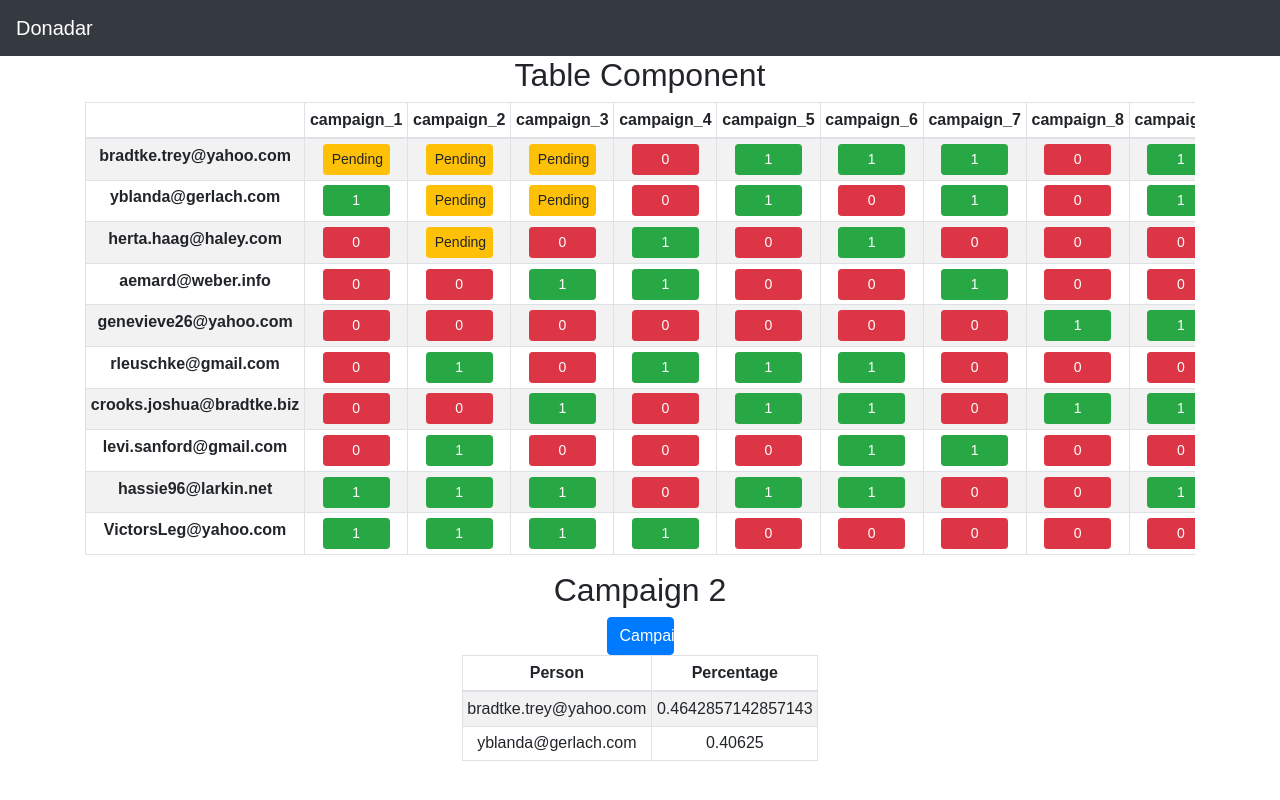
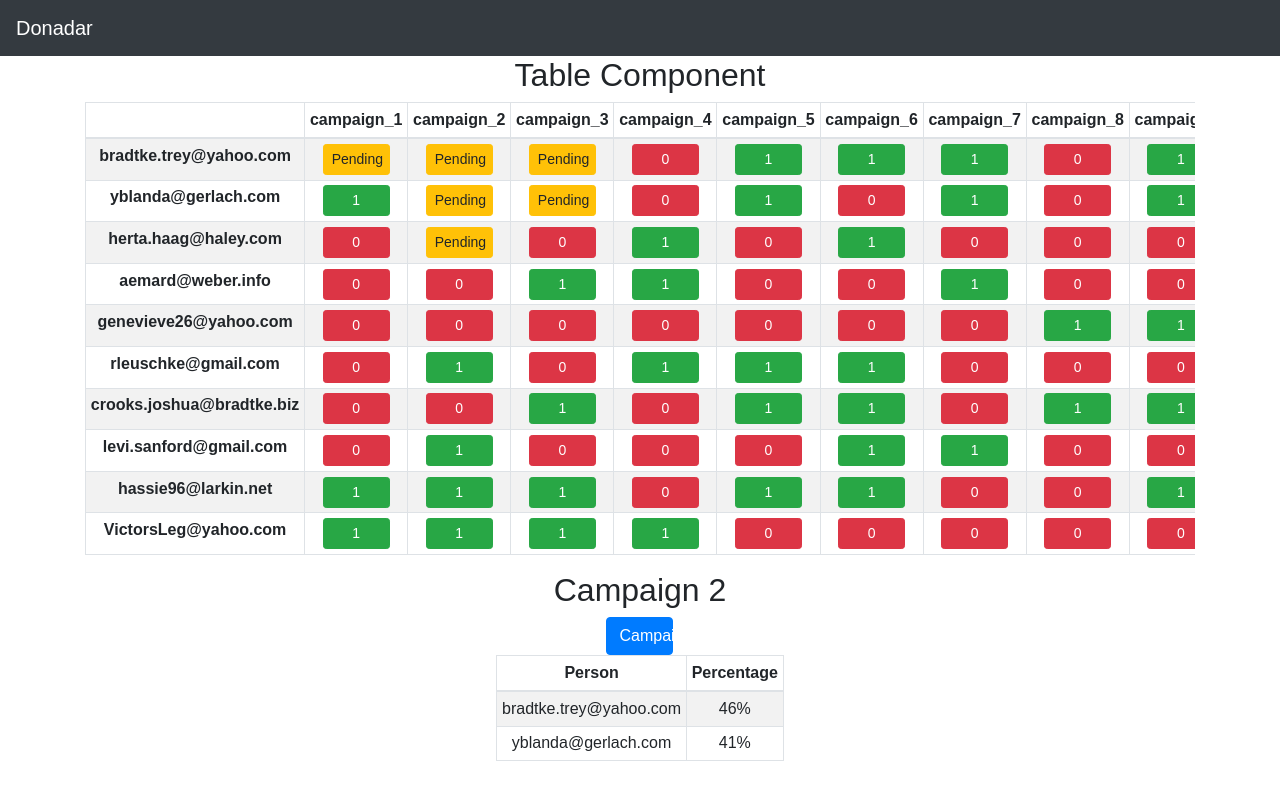
Before and after one commit to masonpimentel/vanhacks2019, a React (Create React App) app: page / in a window 1280 px wide. Built offline with nearby package versions, Linux system fonts and the light colour scheme.

Commit message:
Format percentage

```diff
--- a/src/outputComponent.js
+++ b/src/outputComponent.js
@@ -125,7 +125,7 @@ class OutputComponent extends Component {
         return rowData.map((el, i) =>
             <tr key={i}>
                 <td>{el.identity}</td>
-                <td>{el.weighted_avg}</td>
+                <td>{(el.weighted_avg.toFixed(2) * 100) + "%"}</td>
             </tr>
         );
     }
```
